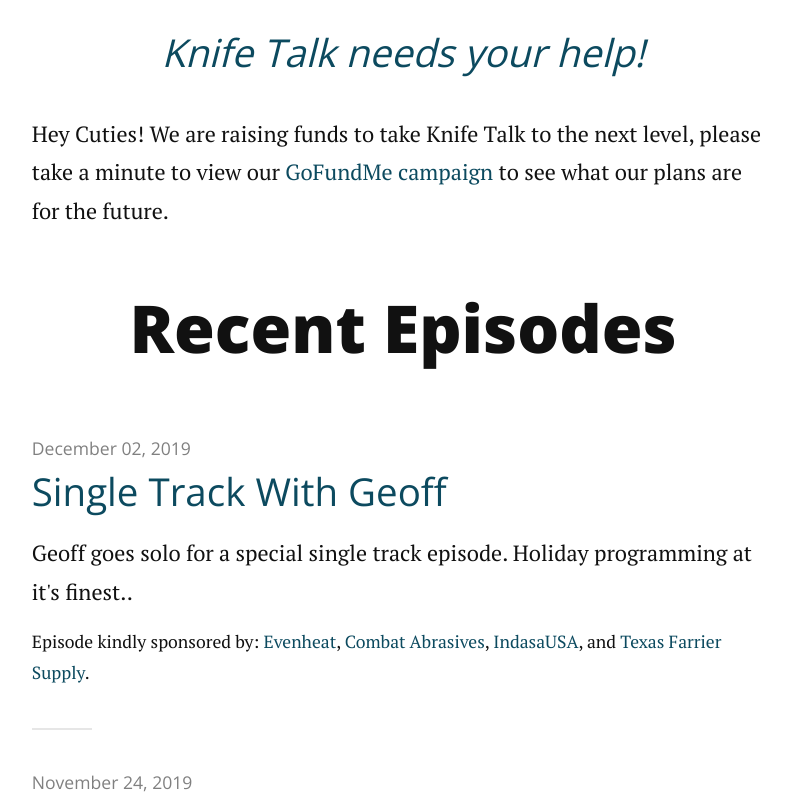
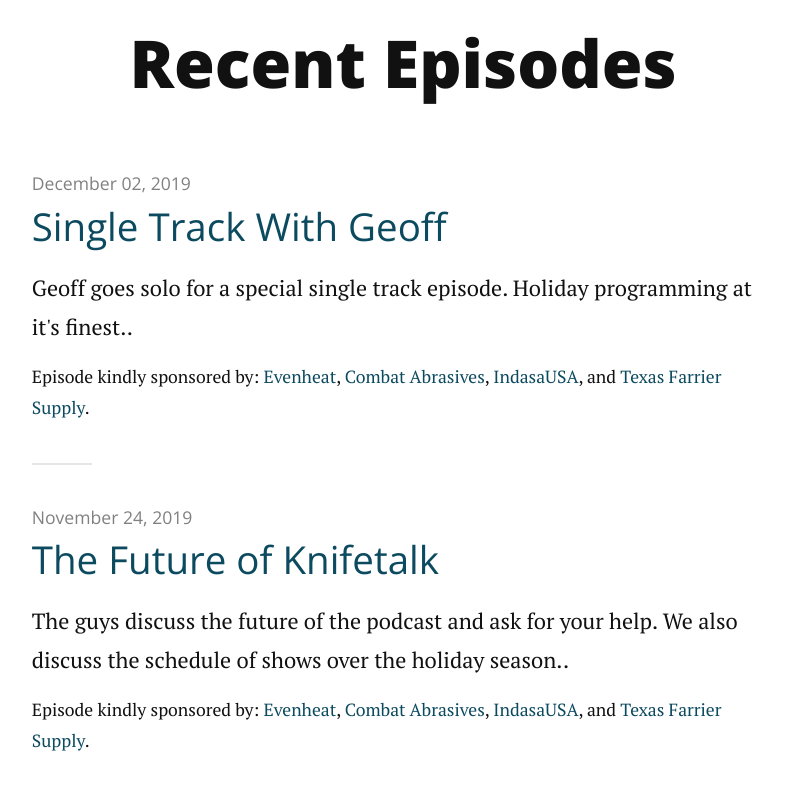
Before and after one commit to craiglockwood/knifetalk, a Jekyll site: the page built from index.html, in a window 1280 px wide and 900 px high, cut to the strip 104-900 px from the top of the window. Shown: the whole strip, without its empty margins (237-1028 px from the left). Built offline with Jekyll 4.4.1, drawn with Linux system fonts in a browser that asks for light colours; nearby versions of some CDN libraries; the list of posts is cut into pages by our own code.

Commit message:
remove gofundme

```diff
--- a/_layouts/post.html
+++ b/_layouts/post.html
@@ -2,8 +2,6 @@
 layout: default
 ---
 
- <h3 class="notice-title" href="https://www.gofundme.com/f/knifetalk">Knife Talk needs your help!</a></h3>
-  <p class="notice">Hey Cuties! We are raising funds to take Knife Talk to the next level, please take a minute to view our <a href="https://www.gofundme.com/f/knifetalk">GoFundMe campaign</a> to see what our plans are for the future. </p>
 <div class="post">
   {% if page.image %}
     <div class="featuredImage">
--- a/index.html
+++ b/index.html
@@ -5,8 +5,6 @@ description: The podcast for knife nerds hosted by Craig (Chop Knives), Geoff (F
 ---
 
 <div class="home" id="home">
-   <h3 class="notice-title" href="https://www.gofundme.com/f/knifetalk">Knife Talk needs your help!</a></h3>
-  <p class="notice">Hey Cuties! We are raising funds to take Knife Talk to the next level, please take a minute to view our <a href="https://www.gofundme.com/f/knifetalk">GoFundMe campaign</a> to see what our plans are for the future. </p>
   <h1 class="pageTitle">Recent Episodes</h1>
   <ul class="posts noList">
     {% for post in paginator.posts %}
```
